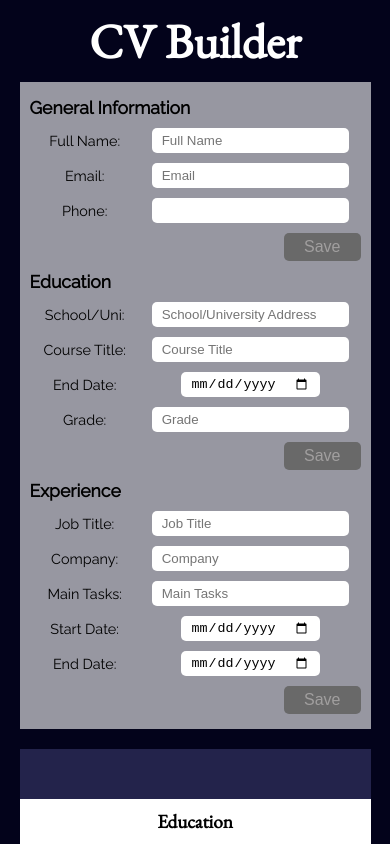
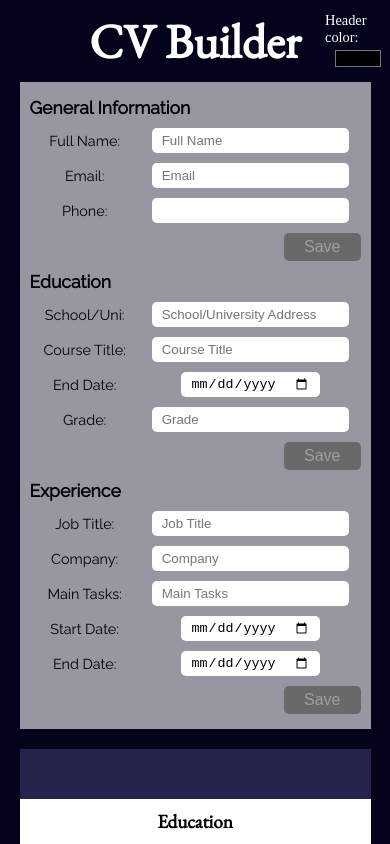
Before and after one commit to Melanie-J-Baker/cv-app, a React (Vite) app: page / in a window 390 px wide. Shown: the top 844 px of the page. Built offline with nearby package versions, Linux system fonts and the light colour scheme.

Commit message:
Create ColorPicker component for header of CV. Add autocomplete to name, email, phone and company inputs

```diff
--- a/src/components/App.jsx
+++ b/src/components/App.jsx
@@ -8,6 +8,7 @@ import GeneralSection from './GeneralSection';
 import EducationSection from './EducationSection';
 import ExperienceSection from './ExperienceSection';
 import Save from './Save';
+import ColorPicker from './ColorPicker';
 
 
 const App = () => {
@@ -113,7 +114,11 @@ const App = () => {
 
   return (
     <div className="main">
-      <Header />
+      <div className="header">
+        <div></div>
+        <Header />
+        <ColorPicker />
+      </div>
       <div className="content">
         <div className='inputs'>
           {!generalInfoEdit && (
--- /dev/null
+++ b/src/components/ColorPicker.jsx
@@ -0,0 +1,21 @@
+const ColorPicker = () => {
+    const changeColor = (e) => {
+        const root = document.querySelector(':root');
+        root.style.setProperty('--header', e.target.value);
+
+    }
+
+    return (
+        <div className="color-div">
+            <label className="color" htmlFor="color">Header color:</label>
+            <input
+                onChange={changeColor}
+                id="color"
+                type="color"
+                name="color"
+            />
+        </div>
+    )
+}
+
+export default ColorPicker;
--- a/src/components/ExperienceForm.jsx
+++ b/src/components/ExperienceForm.jsx
@@ -91,6 +91,7 @@ const ExperienceForm = (props) => {
                     id="company"
                     name="company"
                     value={company}
+                    autoComplete="organization"
                     placeholder="Company"
                     onChange={handleChange}
                 />
--- a/src/components/GeneralInfoForm.jsx
+++ b/src/components/GeneralInfoForm.jsx
@@ -68,6 +68,7 @@ const GeneralInfoForm = (props) => {
                     name="fullName"
                     value={fullName}
                     placeholder="Full Name"
+                    autoComplete="name"
                     onChange={handleChange}
                     required
                 />
@@ -78,6 +79,7 @@ const GeneralInfoForm = (props) => {
                     name="email"
                     value={email}
                     placeholder="Email"
+                    autoComplete="email"
                     onChange={handleChange}
                     required
                 />
@@ -87,6 +89,7 @@ const GeneralInfoForm = (props) => {
                     id="phone"
                     name="phone"
                     value={phone}
+                    autoComplete="tel"
                     onChange={handleChange}
                     required
                 />
--- a/src/styles/App.css
+++ b/src/styles/App.css
@@ -3,8 +3,14 @@
   padding: 0;
   box-sizing: border-box;
 }
+
+:root {
+    --dark: rgb(3, 3, 27);
+    --header: rgb(35, 35, 75);
+    --inputs: rgb(250, 250, 250, 0.6);
+}
 #root {
-  background-color: rgb(3, 3, 27);
+  background-color: var(--dark);
   width: 100%;
   height: 100%
 }
@@ -30,15 +36,38 @@ h1 {
   color: white;
   padding: 10px 0px;
   font-size: 3rem;
+  margin: auto;
 }
 
 h1, .cv {
   font-family: 'EB Garamond', serif;
 }
 
+.header {
+  display: grid;
+  grid-template-columns: 1fr 4fr 1fr;
+}
+
+.color-div {
+  color: white;
+  display: flex;
+  flex-direction: column;
+  margin: auto;
+}
+
+.color, #color {
+  margin: 0 auto;
+  padding: 0;
+  background-color: var(--dark);
+}
+
+.color:hover, #color:hover {
+  cursor: pointer;
+}
+
 .inputs {
   font-family: 'Raleway', sans-serif;
-  background-color: rgb(250, 250, 250, 0.6);
+  background-color: var(--inputs);
   padding: 10px;
 }
 
@@ -75,7 +104,7 @@ input {
 button {
   border-radius: 5px;
   border: none;
-  background-color: rgb(3, 3, 27);
+  background-color: var(--dark);
   color: antiquewhite;
   transition: transform .5s ease-in-out;
   padding: 5px 20px;
@@ -115,7 +144,7 @@ button:hover {
 }
 
 .generalcv-div {
-  background-color: rgb(35, 35, 75);
+  background-color: var(--header);
   color: white;
   display: flex;
   flex-direction: column;
```
